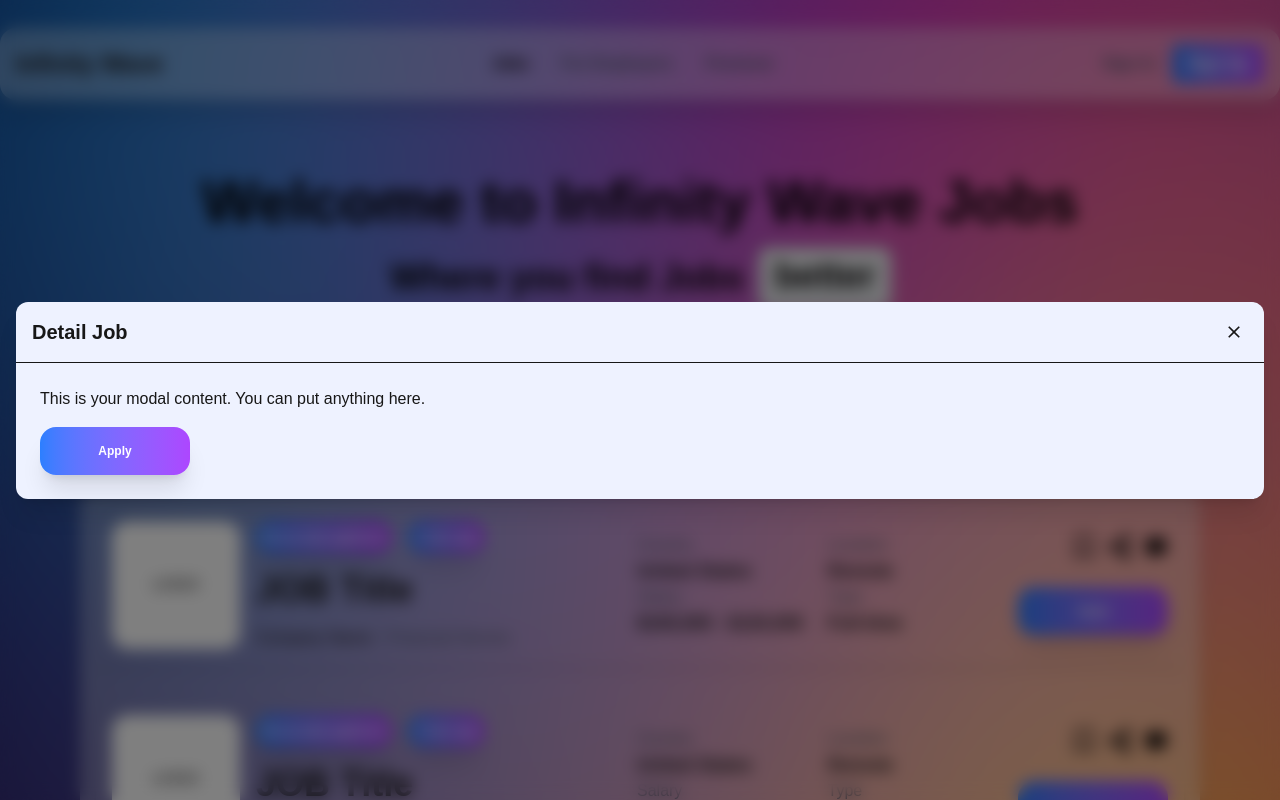
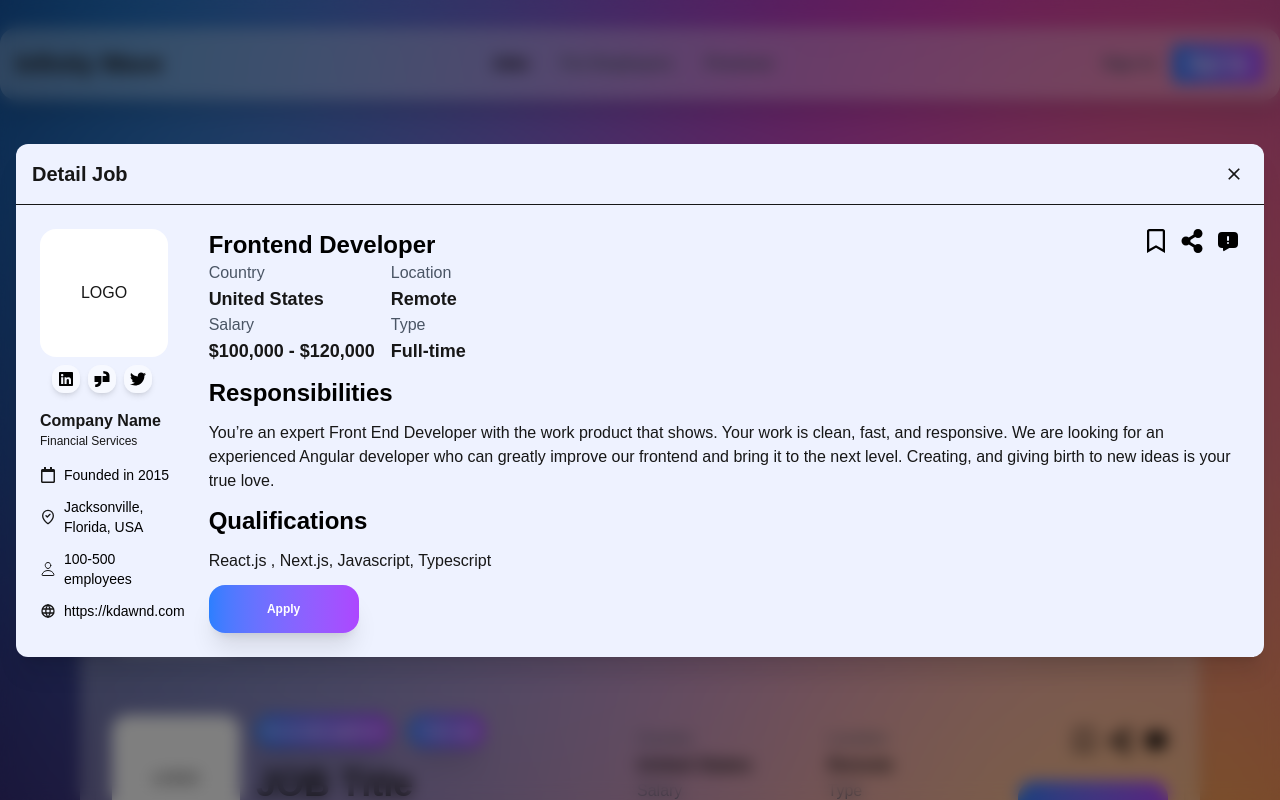
Before and after one commit to twinedo/infinity-wave-jobs, a Next.js app: page / in a window 1280 px wide. Both pictures are taken after a click on the element 640 px from the left and 585 px from the top of the page. Shown: the top 800 px of the page. Built offline with nearby package versions, Linux system fonts and the light colour scheme.

Commit message:
add modal for detail job

```diff
--- /dev/null
+++ b/src/components/ui/button-icon.tsx
@@ -0,0 +1,14 @@
+import { ComponentPropsWithoutRef, ReactNode } from "react";
+
+type ButtonIconProps = {
+  children: ReactNode;
+} & ComponentPropsWithoutRef<"div">;
+
+export const ButtonIcon = (props: ButtonIconProps) => {
+  const { children } = props;
+  return (
+    <div className="w-7 h-7 rounded-xl shadow-md cursor-pointer flex items-center justify-center bg-white/50 text-black" {...props}>
+      {children}
+    </div>
+  );
+};
--- a/src/features/board/components/item-post.tsx
+++ b/src/features/board/components/item-post.tsx
@@ -1,8 +1,6 @@
 'use client'
-import { useState } from "react";
 import { ActionPost } from "./action-post";
 import { ButtonApply } from "./button-apply";
-import { Modal } from "@/components/ui/modal";
 
 type ItemPostProps = {
   onClick?: () => void
--- a/src/features/board/index.tsx
+++ b/src/features/board/index.tsx
@@ -7,6 +7,7 @@ import { ItemPost } from "./components/item-post";
 import { Modal } from "@/components/ui/modal";
 import { useState } from "react";
 import { ButtonApply } from "./components/button-apply";
+import { JobDetail } from "../job-detail";
 
 export const Board = () => {
   const [isModalOpen, setIsModalOpen] = useState(false);
@@ -34,8 +35,8 @@ export const Board = () => {
         modalClassName="max-w-7xl"
         contentClassName="flex flex-col gap-4"
       >
-        <p>This is your modal content. You can put anything here.</p>
-        <ButtonApply />
+        <JobDetail />
+
       </Modal>
     </div>
   );
--- /dev/null
+++ b/src/features/job-detail/components/company-info.tsx
@@ -0,0 +1,49 @@
+import { FaRegCalendar } from "react-icons/fa";
+import { LuMapPinCheckInside } from "react-icons/lu";
+import { IoPersonOutline } from "react-icons/io5";
+import { TbWorld } from "react-icons/tb";
+
+type CompanyInfoProps = {
+  foundedIn: string;
+  address: string;
+  employees: string;
+  website: string;
+};
+
+export const CompanyInfo = (props: CompanyInfoProps) => {
+  const { foundedIn, address, employees, website } = props;
+  return (
+    <div className="flex flex-col items-start gap-y-3">
+      <div className="flex flex-row items-center gap-x-2">
+        <div>
+          <FaRegCalendar size={16} />
+        </div>
+        <div className="text-sm text-black">{foundedIn}</div>
+      </div>
+      <div className="flex flex-row items-center gap-x-2">
+        <div>
+          <LuMapPinCheckInside size={16} />
+        </div>
+        <div className="text-sm text-black">{address}</div>
+      </div>
+      <div className="flex flex-row items-center gap-x-2">
+        <div>
+          <IoPersonOutline size={16} />
+        </div>
+        <div className="text-sm text-black">{employees}</div>
+      </div>
+      <div className="flex flex-row items-center gap-x-2">
+        <div>
+          <TbWorld size={16} />
+        </div>
+        <a
+          className="text-sm text-black cursor-pointer"
+          href={website}
+          target="_blank"
+        >
+          {website}
+        </a>
+      </div>
+    </div>
+  );
+};
--- /dev/null
+++ b/src/features/job-detail/components/description.tsx
@@ -0,0 +1,27 @@
+export const JobDescription = () => {
+  return (
+    <div>
+      <div className="text-2xl font-bold text-black">Frontend Developer</div>
+      <div className="flex-1">
+        <div className=" grid grid-cols-2 gap-x-4">
+          <div className="flex flex-col items-start">
+            <div className="text-gray-600">Country</div>
+            <div className="text-lg font-bold">United States</div>
+          </div>
+          <div className="flex flex-col items-start">
+            <div className="text-gray-600">Location</div>
+            <div className="text-lg font-bold">Remote</div>
+          </div>
+          <div className="flex flex-col items-start">
+            <div className="text-gray-600">Salary</div>
+            <div className="text-lg font-bold">$100,000 - $120,000</div>
+          </div>
+          <div className="flex flex-col items-start">
+            <div className="text-gray-600">Type</div>
+            <div className="text-lg font-bold">Full-time</div>
+          </div>
+        </div>
+      </div>
+    </div>
+  );
+};
--- /dev/null
+++ b/src/features/job-detail/components/qualifications.tsx
@@ -0,0 +1,8 @@
+export const Qualifications = () => {
+  return (
+    <div className="flex flex-col gap-y-3">
+      <div className="text-2xl font-bold text-black">Qualifications</div>
+      <div>React.js , Next.js, Javascript, Typescript</div>
+    </div>
+  );
+};
--- /dev/null
+++ b/src/features/job-detail/components/responsibilities.tsx
@@ -0,0 +1,14 @@
+export const Responsibilities = () => {
+  return (
+    <div className="flex flex-col gap-y-3">
+      <div className="text-2xl font-bold text-black">Responsibilities</div>
+      <div>
+        You’re an expert Front End Developer with the work product that shows.
+        Your work is clean, fast, and responsive. We are looking for an
+        experienced Angular developer who can greatly improve our frontend and
+        bring it to the next level. Creating, and giving birth to new ideas is
+        your true love.
+      </div>
+    </div>
+  );
+};
--- /dev/null
+++ b/src/features/job-detail/index.tsx
@@ -0,0 +1,59 @@
+import { FaLinkedin } from "react-icons/fa";
+import { SiGlassdoor } from "react-icons/si";
+import { FaTwitter } from "react-icons/fa6";
+import { CompanyInfo } from "./components/company-info";
+import { ButtonIcon } from "@/components/ui/button-icon";
+import { Responsibilities } from "./components/responsibilities";
+import { Qualifications } from "./components/qualifications";
+import { JobDescription } from "./components/description";
+import { ButtonApply } from "../board/components/button-apply";
+import { ActionPost } from "../board/components/action-post";
+
+export const JobDetail = () => {
+  return (
+    <div className="flex flex-row items-start gap-x-6">
+      <div className="flex flex-col gap-y-4">
+        <div className="flex flex-col gap-y-2">
+          <div className="p-4 rounded-2xl flex items-center justify-center bg-white w-32 h-32">
+            LOGO
+          </div>
+          <div className="flex flex-row items-center gap-x-2 ml-3">
+            <ButtonIcon>
+              <FaLinkedin size={16} />
+            </ButtonIcon>
+            <ButtonIcon>
+              <SiGlassdoor size={16} />
+            </ButtonIcon>
+            <ButtonIcon>
+              <FaTwitter size={16} />
+            </ButtonIcon>
+          </div>
+        </div>
+        <div className="gap-y-2">
+          <div className="font-bold">Company Name</div>
+          <div className="text-xs">Financial Services</div>
+        </div>
+
+        {/* <div className="w-full h-[0.5px] bg-gray-400" /> */}
+        <CompanyInfo
+          foundedIn="Founded in 2015"
+          address="Jacksonville, Florida, USA"
+          employees="100-500 employees"
+          website="https://kdawnd.com"
+        />
+      </div>
+
+      <div className="flex flex-col gap-y-3">
+        <div className="flex flex-row">
+          <div className="flex flex-1">
+            <JobDescription />
+          </div>
+          <ActionPost />
+        </div>
+        <Responsibilities />
+        <Qualifications />
+        <ButtonApply />
+      </div>
+    </div>
+  );
+};
```
